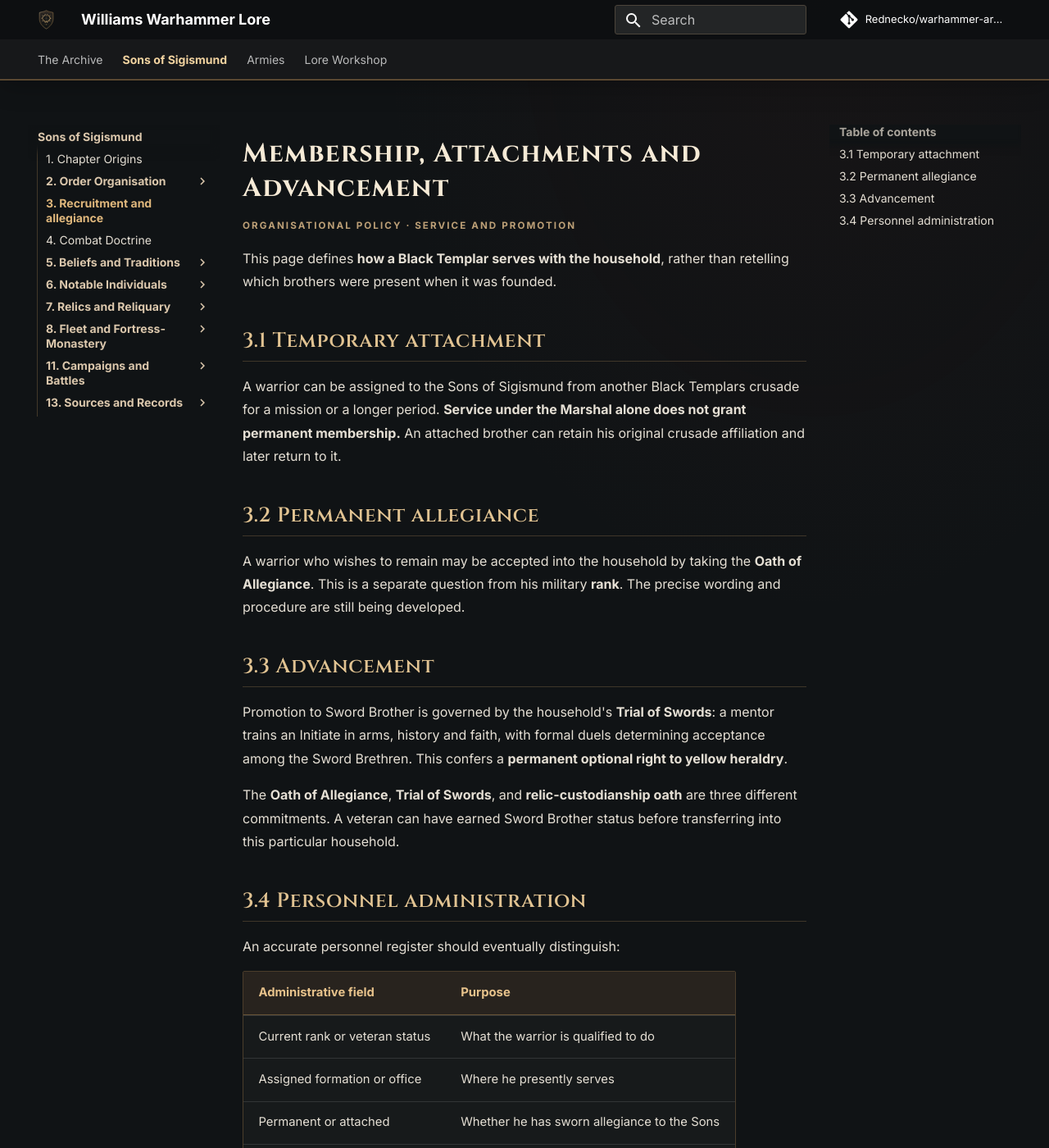
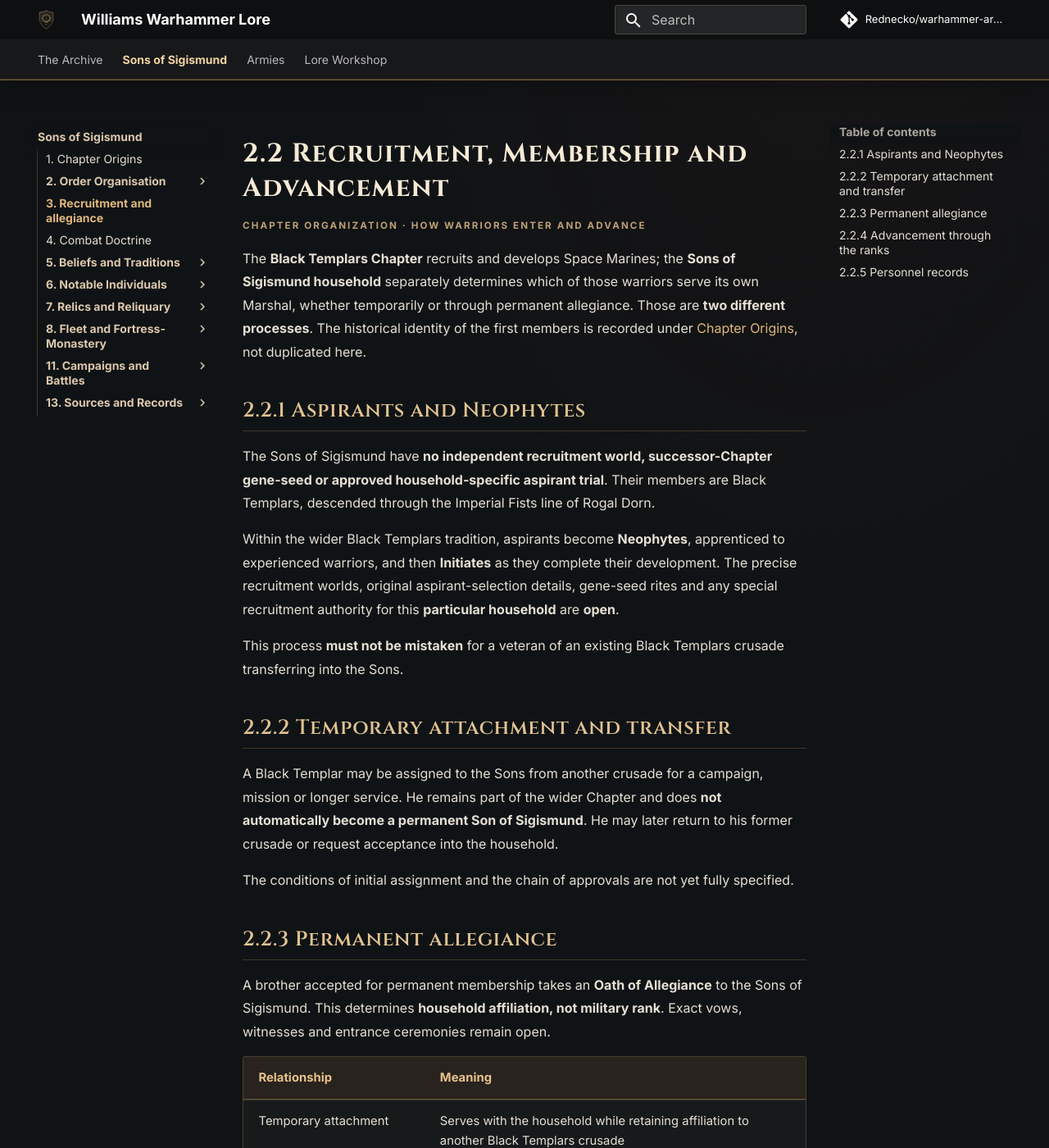
Before and after one commit to Rednecko/warhammer-archives, an MkDocs documentation site: the page built from docs/sons-of-sigismund/organization/membership.md, in a window 1280 px wide and 1400 px high. Shown: the whole window at 82% size. Built offline with MkDocs 1.6.1 and Material for MkDocs 9.7.7, drawn with Linux system fonts in a browser that asks for light colours; comment, search, counter and statistics services are not loaded; some of the changed text lies outside the part shown.

Commit message:
Consolidate Chapter Organization references: docs/sons-of-sigismund/organization/membership.md

```diff
--- a/docs/sons-of-sigismund/organization/membership.md
+++ b/docs/sons-of-sigismund/organization/membership.md
@@ -1,36 +1,47 @@
-# Membership, Attachments and Advancement
+# 2.2 Recruitment, Membership and Advancement
 
-<div class="archive-page-label">Organisational policy · Service and promotion</div>
+<div class="archive-page-label">Chapter Organization · How warriors enter and advance</div>
 
-This page defines **how a Black Templar serves with the household**, rather than retelling which brothers were present when it was founded.
+The **Black Templars Chapter** recruits and develops Space Marines; the **Sons of Sigismund household** separately determines which of those warriors serve its own Marshal, whether temporarily or through permanent allegiance. Those are **two different processes**. The historical identity of the first members is recorded under [Chapter Origins](../history/founding.md#the-cruiser-and-first-muster), not duplicated here.
 
-## 3.1 Temporary attachment
+## 2.2.1 Aspirants and Neophytes
 
-A warrior can be assigned to the Sons of Sigismund from another Black Templars crusade for a mission or a longer period. **Service under the Marshal alone does not grant permanent membership.** An attached brother can retain his original crusade affiliation and later return to it.
+The Sons of Sigismund have **no independent recruitment world, successor-Chapter gene-seed or approved household-specific aspirant trial**. Their members are Black Templars, descended through the Imperial Fists line of Rogal Dorn.
 
-## 3.2 Permanent allegiance
+Within the wider Black Templars tradition, aspirants become **Neophytes**, apprenticed to experienced warriors, and then **Initiates** as they complete their development. The precise recruitment worlds, original aspirant-selection details, gene-seed rites and any special recruitment authority for this **particular household** are **open**.
 
-A warrior who wishes to remain may be accepted into the household by taking the **Oath of Allegiance**. This is a separate question from his military **rank**. The precise wording and procedure are still being developed.
+This process **must not be mistaken** for a veteran of an existing Black Templars crusade transferring into the Sons.
 
-## 3.3 Advancement
+## 2.2.2 Temporary attachment and transfer
 
-Promotion to Sword Brother is governed by the household's **Trial of Swords**: a mentor trains an Initiate in arms, history and faith, with formal duels determining acceptance among the Sword Brethren. This confers a **permanent optional right to yellow heraldry**.
+A Black Templar may be assigned to the Sons from another crusade for a campaign, mission or longer service. He remains part of the wider Chapter and does **not automatically become a permanent Son of Sigismund**. He may later return to his former crusade or request acceptance into the household.
 
-The **Oath of Allegiance**, **Trial of Swords**, and **relic-custodianship oath** are three different commitments. A veteran can have earned Sword Brother status before transferring into this particular household.
+The conditions of initial assignment and the chain of approvals are not yet fully specified.
 
-## 3.4 Personnel administration
+## 2.2.3 Permanent allegiance
 
-An accurate personnel register should eventually distinguish:
+A brother accepted for permanent membership takes an **Oath of Allegiance** to the Sons of Sigismund. This determines **household affiliation, not military rank**. Exact vows, witnesses and entrance ceremonies remain open.
 
-| Administrative field | Purpose |
+| Relationship | Meaning |
 |---|---|
-| Current rank or veteran status | What the warrior is qualified to do |
-| Assigned formation or office | Where he presently serves |
-| Permanent or attached | Whether he has sworn allegiance to the Sons |
-| Prior crusade | Previous or continuing affiliation |
-| Mentor and apprentices | Instructional relationships, where established |
-| Personal history | Link to a separate character biography |
+| Temporary attachment | Serves with the household while retaining affiliation to another Black Templars crusade |
+| Newly accepted permanent member | Takes the household's Oath of Allegiance |
+| Transfer of an existing veteran | May retain veteran standing while joining this household |
+| Advancement within the household | Changes a warrior's status or responsibilities; does not by itself create a separate Chapter lineage |
 
-The order has **no independent homeworld** and no new gene-seed lineage. Growth through attachments, transfer and accepted oaths belongs to normal Black Templars service.
+## 2.2.4 Advancement through the ranks
 
-[Chapter Origins — the historical muster →](../history/founding.md#the-cruiser-and-first-muster) · [Ranks and command responsibilities →](chain-of-command.md) · [Trial of Swords →](../traditions/index.md)
+<div class="archive-steps">
+  <div class="archive-step"><h3>Aspirant → Neophyte</h3><p>Development within the parent Black Templars; any unique local screening remains open.</p></div>
+  <div class="archive-step"><h3>Neophyte → Initiate</h3><p>Completion of the Black Templars' path to full battle-brother standing; the household's particular ceremony is not established.</p></div>
+  <div class="archive-step"><h3>Initiate → Sword Brother</h3><p>The household's established Trial of Swords involves mentorship in arms, faith and history and formal duels with veteran Sword Brethren. On induction, the warrior earns the lifelong, optional heraldic privilege of yellow.</p></div>
+  <div class="archive-step"><h3>Veteran → Command or specialist office</h3><p>Further authority depends on individual appointment, calling and service. No fixed progression to Chaplain, Emperor's Champion, Castellan or Marshal is being invented.</p></div>
+</div>
+
+**The Oath of Allegiance**, **Trial of Swords**, and proposed **relic-specific Oath of Custodianship** are three separate commitments. A Sword Brother who transfers may already have earned his veteran distinction.
+
+## 2.2.5 Personnel records
+
+An eventual administrative register should distinguish **rank**, **current office**, **assigned formation**, **permanent versus attached affiliation**, **former crusade**, **mentor/apprentices**, and an individual **biography link**. This prevents a historical founding roster from being confused with the current organization.
+
+[Chapter Organization overview →](index.md) · [Command chart →](chain-of-command.md) · [Heraldry →](heraldry.md) · [Trial of Swords →](../traditions/index.md)
```
